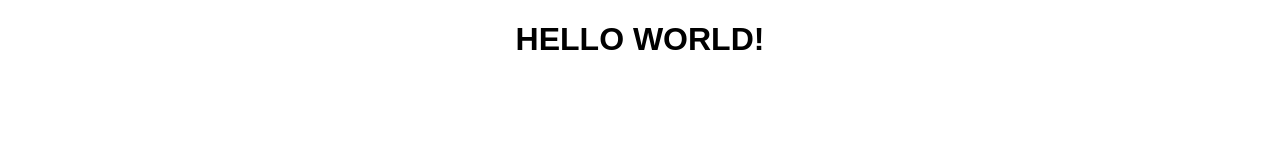
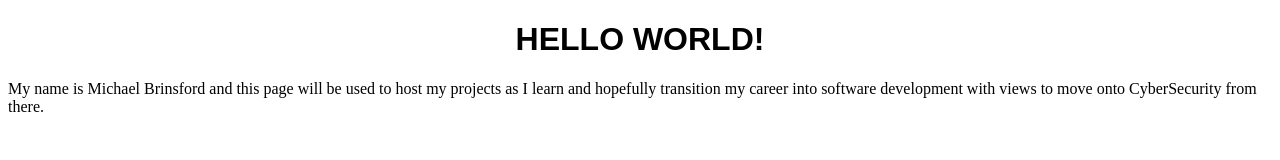
Before and after one commit to MBrinsford/MBrinsford.github.io, a plain HTML site: page index.html in a window 1280 px wide. Drawn offline with Linux system fonts and the light colour scheme.

Commit message:
Update index.html
added p element

```diff
--- a/index.html
+++ b/index.html
@@ -4,6 +4,7 @@
         <body>
             <link rel="stylesheet" href="style.css">
             <h1>HELLO WORLD!</h1>
+            <p>My name is Michael Brinsford and this page will be used to host my projects as I learn and hopefully transition my career into software development with views to move onto CyberSecurity from there.</p>
         </body>
     </head>
 </html>
```
